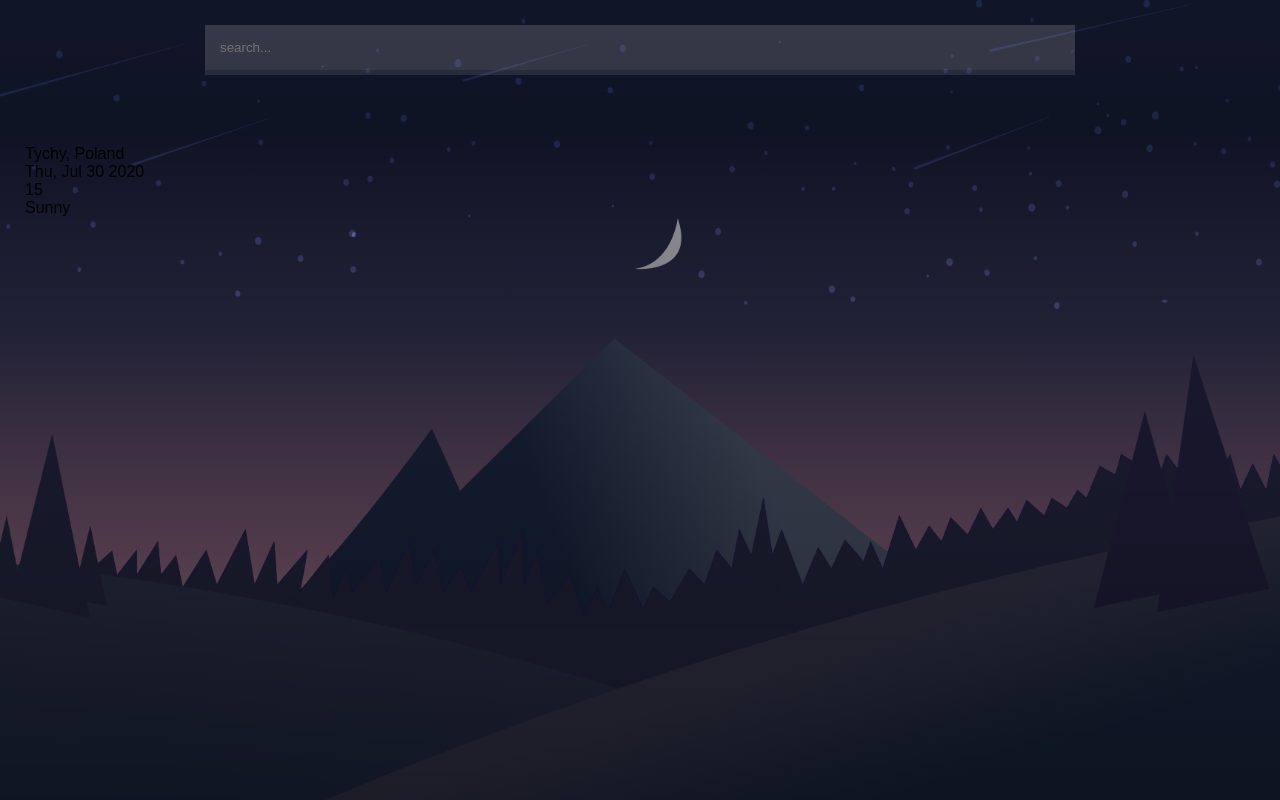
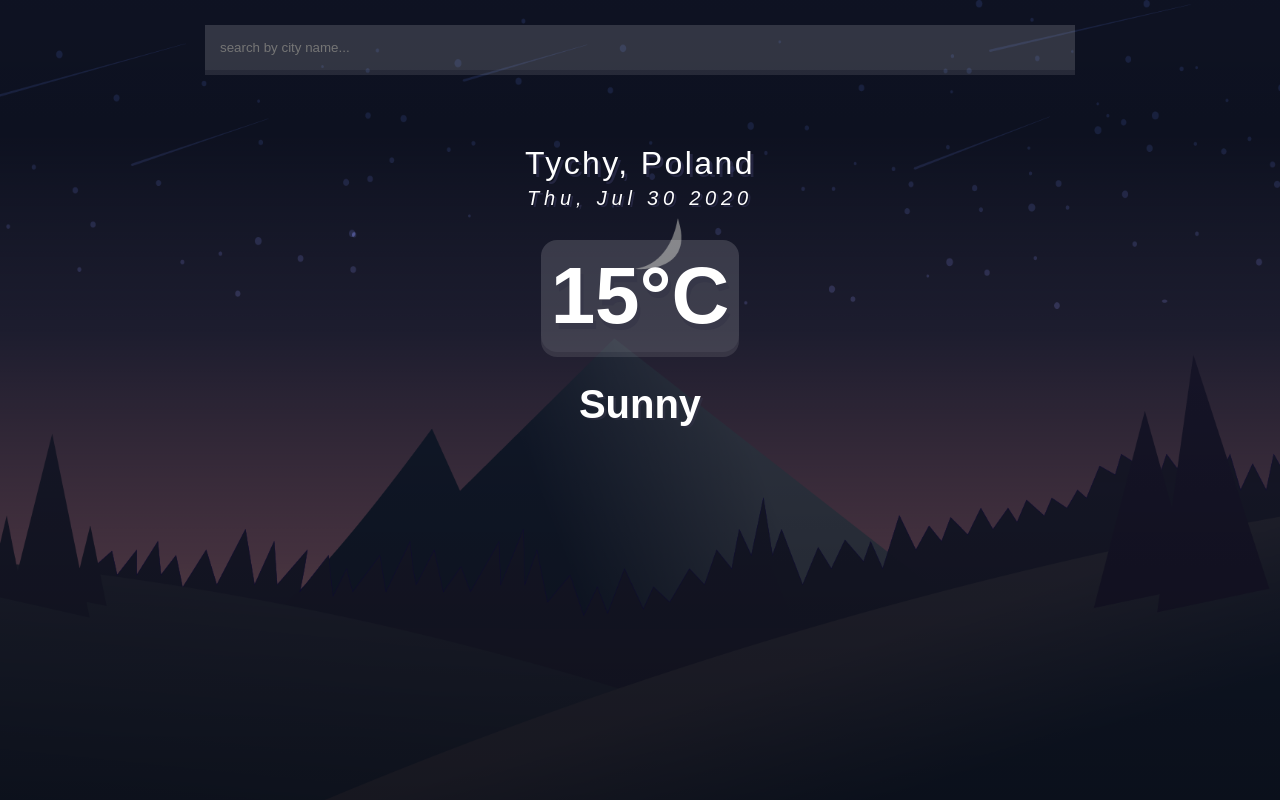
Before and after one commit to ajiiz/weather-react-app, a React (Create React App) app: page / in a window 1280 px wide. Built offline with nearby package versions, Linux system fonts and the light colour scheme.

Commit message:
Ended styling and made fetching method

```diff
--- a/src/components/App.js
+++ b/src/components/App.js
@@ -3,7 +3,24 @@ import SearchBox from './SearchBox'
 import LocationBox from './LocationBox'
 import WeatherBox from './WeatherBox'
 
+const api = {
+    key: "44e58be5753bc1e714c0d371b5ad00fb",
+    url: "api.openweathermap.org/data/2.5/"
+}
+
 const App = () => {
+
+    const [query, setQuery] = useState('')
+    const [weather, setWeather] = useState({})
+
+    const search = event => {
+        if(event.key === "Enter") {
+            fetch(`${api.url}weather?q=${query}&appid=${api.key}`)
+                .then(res => res.jason())
+                .then(result => setWeather(result));
+        }
+    }
+
     return (
         <div className="app">
             <main>
--- a/src/components/SearchBox.js
+++ b/src/components/SearchBox.js
@@ -6,7 +6,7 @@ const SearchBox = () => {
             <input
                 type="text"
                 className="search-bar"
-                placeholder="search..."
+                placeholder="search by city name..."
             />
         </div>
     )
--- a/src/components/WeatherBox.js
+++ b/src/components/WeatherBox.js
@@ -4,7 +4,7 @@ const WeatherBox = () => {
     return (
         <div className="weather-box">
             <div className="temp">
-                15
+                15°C
             </div>
             <div className="weather">
                 Sunny
--- a/src/styles/index.css
+++ b/src/styles/index.css
@@ -17,7 +17,7 @@ body {
 
 main {
     min-height: 100vh;
-    background-image: linear-gradient(to bottom, rgba(0, 0, 0, 0.2), rgba(0, 0, 0, 0.5));
+    background-image: linear-gradient(to bottom, rgba(0, 0, 0, 0.3), rgba(0, 0, 0, 0.6));
     padding: 25px;
 }
 
@@ -50,3 +50,50 @@ main {
     background-color: rgba(255, 255, 255, 0.25);
     box-shadow: 0px 5px rgba(255, 255, 255, 0.2);
 }
+
+.location-box .location {
+    color: #fff;
+    font-size: xx-large;
+    font-weight: 500;
+    text-align: center;
+    text-shadow: 3px 3px rgba(50, 50, 85, 0.6);
+    letter-spacing: 0.15rem;
+}
+
+.location-box .date {
+    color: #fff;
+    font-size: 20px;
+    font-weight: 300;
+    font-style: italic;
+    text-align: center;
+    text-shadow: 2.5px 1.5px rgba(50, 50, 85, 0.6);
+    margin-top:5px;
+    letter-spacing: 0.3rem;
+}
+
+.weather-box {
+    text-align: center;
+}
+
+.weather-box .temp {
+    position: relative;
+    display: inline-block;
+    margin:30px auto;
+    border-radius: 16px;
+
+    color: #fff;
+    font-size: 5em;
+    font-weight: 700;
+    text-shadow: 3px 6px rgba(50, 50, 70, 0.5);
+
+    background-color: rgba(255, 255, 255, 0.15);
+    box-shadow: 0px 5px rgba(255, 255, 255, 0.1);
+    padding: 10px;
+}
+
+.weather-box .weather {
+    color: #fff;
+    font-size: 2.5em;
+    font-weight: 600;
+    text-shadow: 2.5px 1.5px rgba(50, 50, 70, 0.6);
+}
```
